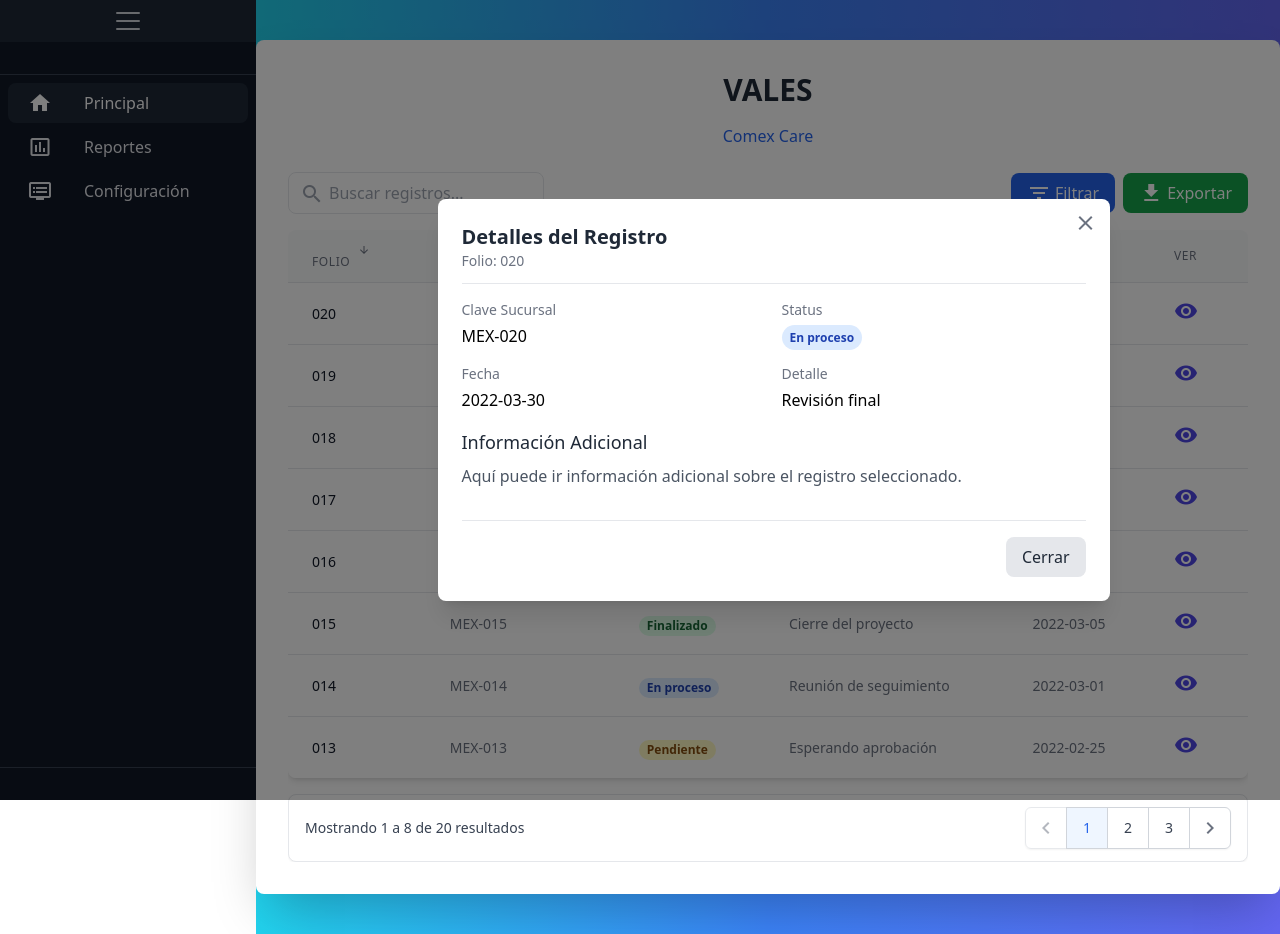
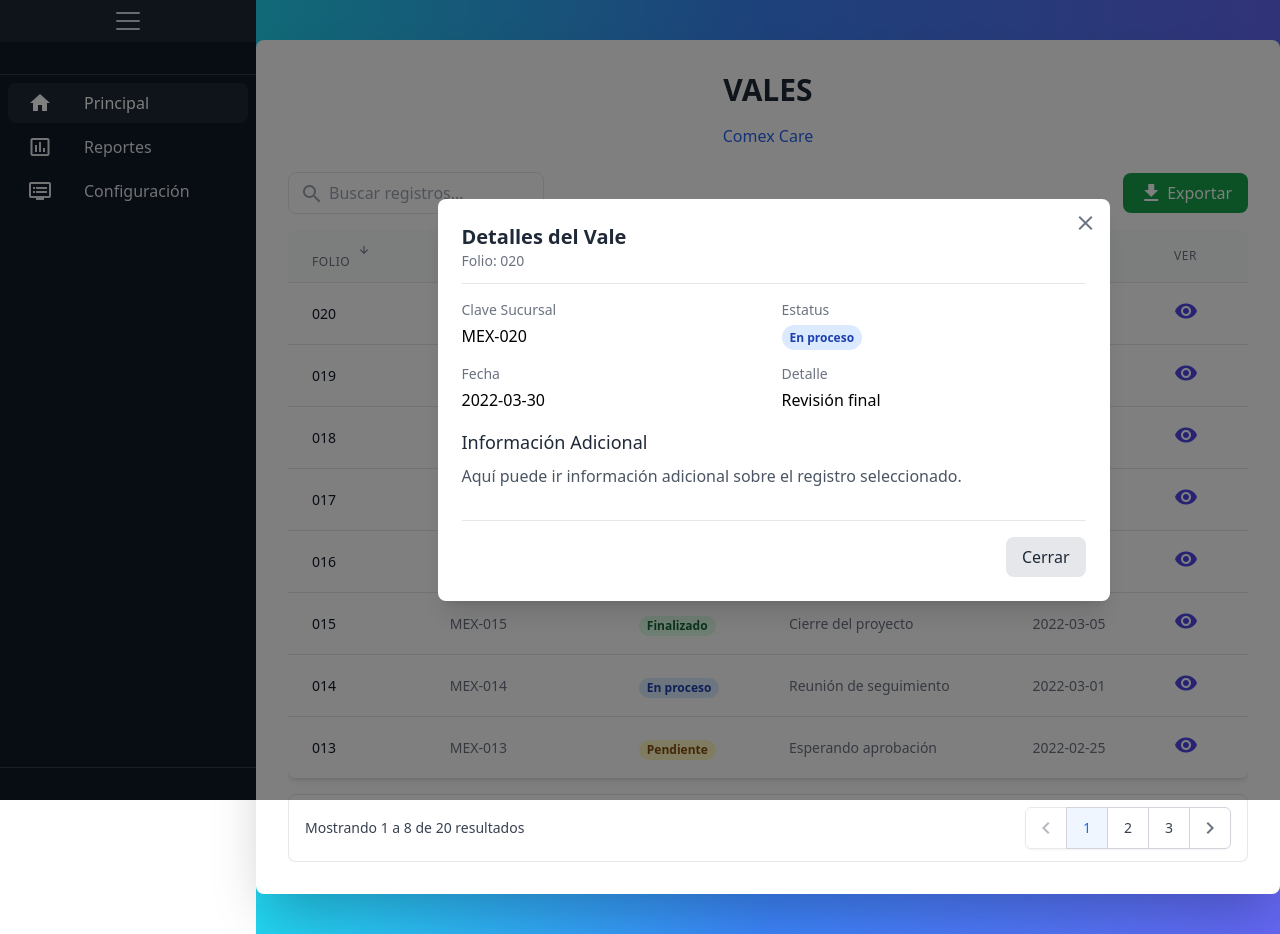
Before and after one commit to kdave007/Monitor_vales, an Angular app: page /main in a window 1280 px wide. Both pictures are taken after a click on the button 1185 px from the left and 313 px from the top of the page. Built offline with nearby package versions, Linux system fonts and the light colour scheme.

Commit message:
status detail comp minor changes

```diff
--- a/src/app/components/status-records/status-detail/status-detail.component.html
+++ b/src/app/components/status-records/status-detail/status-detail.component.html
@@ -11,7 +11,7 @@
 
     <!-- Popup Header -->
     <div class="mb-4 pb-3 border-b border-gray-200">
-      <h2 class="text-xl font-semibold text-gray-800">Detalles del Registro</h2>
+      <h2 class="text-xl font-semibold text-gray-800">Detalles del Vale</h2>
       <p class="text-sm text-gray-500">Folio: {{ selectedRecord.folio }}</p>
     </div>
 
@@ -24,7 +24,7 @@
           <p class="mt-1">{{ selectedRecord.claveSucursal }}</p>
         </div>
         <div>
-          <p class="text-sm font-medium text-gray-500">Status</p>
+          <p class="text-sm font-medium text-gray-500">Estatus</p>
           <p class="mt-1">
             <span class="px-2 py-1 text-xs font-semibold rounded-full"
                   [ngClass]="{
--- a/src/app/components/status-records/status-records.component.html
+++ b/src/app/components/status-records/status-records.component.html
@@ -15,10 +15,10 @@
     </div>
 
     <div class="flex gap-2">
-      <button class="px-4 py-2 bg-blue-600 text-white rounded-lg hover:bg-blue-700 transition-colors flex items-center gap-1">
+      <!-- <button class="px-4 py-2 bg-blue-600 text-white rounded-lg hover:bg-blue-700 transition-colors flex items-center gap-1">
         <mat-icon fontIcon="filter_list"></mat-icon>
         <span>Filtrar</span>
-      </button>
+      </button> -->
       <button class="px-4 py-2 bg-green-600 text-white rounded-lg hover:bg-green-700 transition-colors flex items-center gap-1">
         <mat-icon fontIcon="file_download"></mat-icon>
         <span>Exportar</span>
@@ -53,7 +53,7 @@
           <th scope="col"
               class="px-6 py-3 text-left text-xs font-medium text-gray-500 uppercase tracking-wider cursor-pointer hover:bg-gray-100"
               (click)="sortRecords('status')">
-            Status
+            Estatus
             <span class="inline-block ml-1">
               <mat-icon *ngIf="sortColumn === 'status' && sortDirection === 'asc'" fontIcon="arrow_upward" class="text-xs"></mat-icon>
               <mat-icon *ngIf="sortColumn === 'status' && sortDirection === 'desc'" fontIcon="arrow_downward" class="text-xs"></mat-icon>
```
